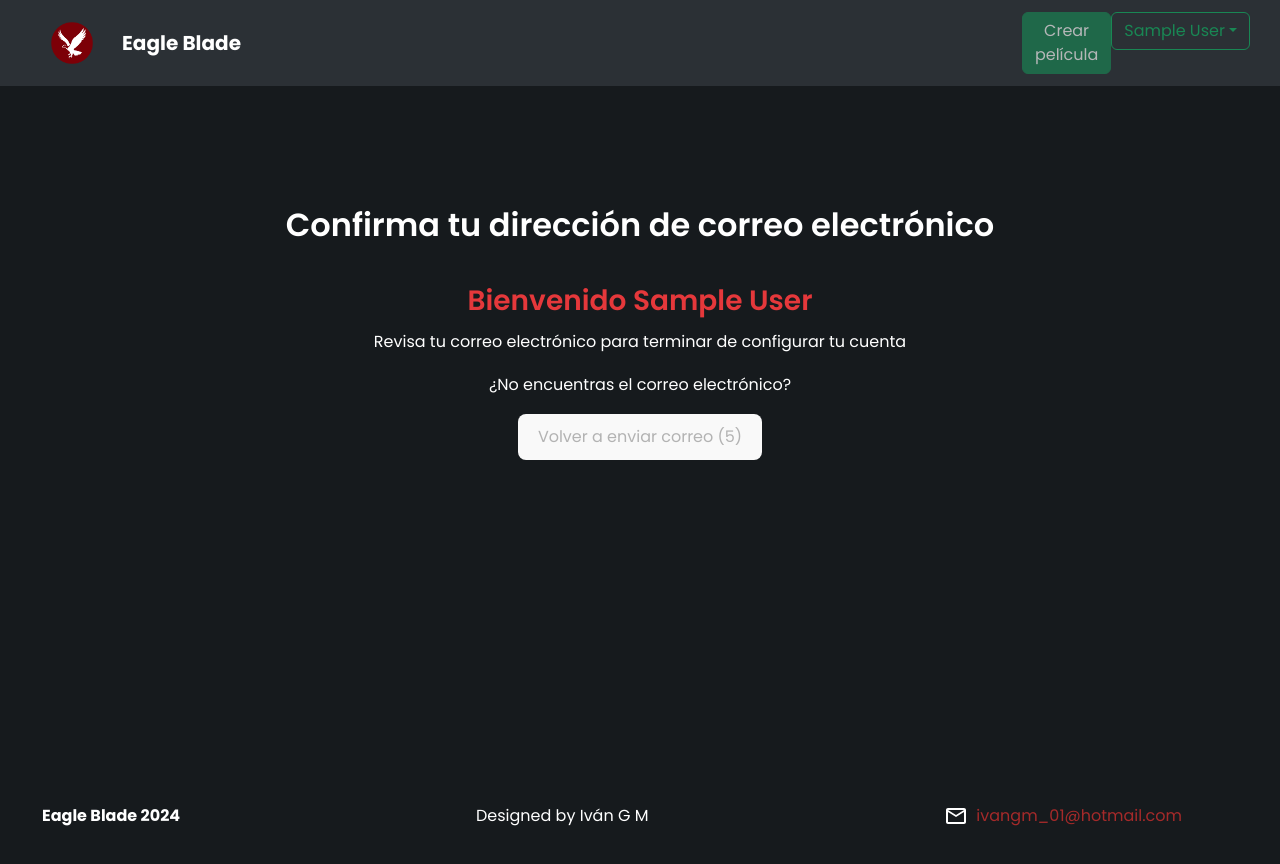
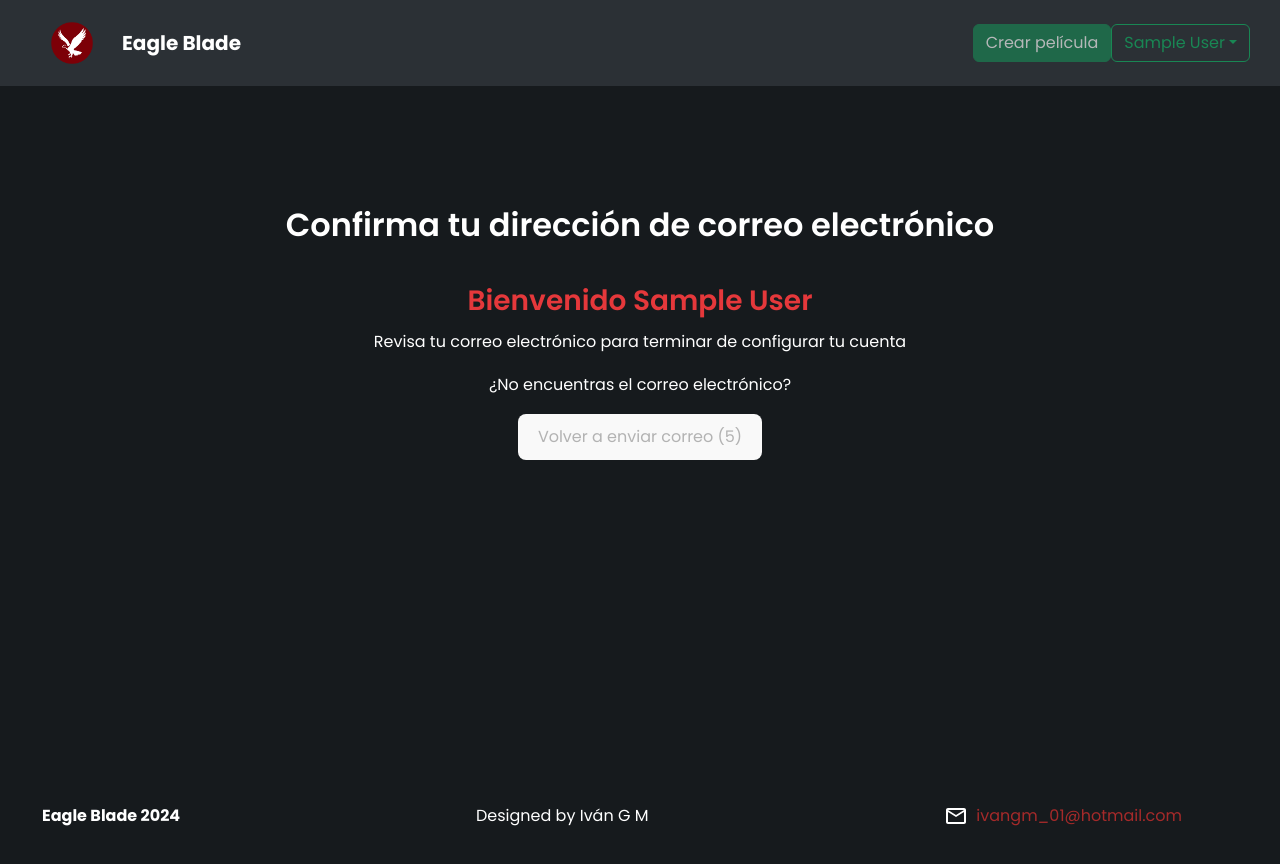
Before and after one commit to IV4NGM/movies-fullstack, a React (Vite) app in the folder movies-fullstack/: page /verification-pending/0 in a window 1280 px wide. Built offline with nearby package versions, Linux system fonts and the light colour scheme; no server answers; sample sign-in values are in the browser's storage.

Commit message:
feat: Estilos generales modificados

```diff
--- a/movies-fullstack/src/Components/Navbar/Navbar.scss
+++ b/movies-fullstack/src/Components/Navbar/Navbar.scss
@@ -102,7 +102,7 @@ $green-success-lighter: rgba(61, 164, 116, 0.650);
   }
 }
 
-.btn-not-logged, .btn-new-product {
+.btn-not-logged, .btn-new-movie {
   display: flex;
   width: max-content;
   min-width: max-content;
```
